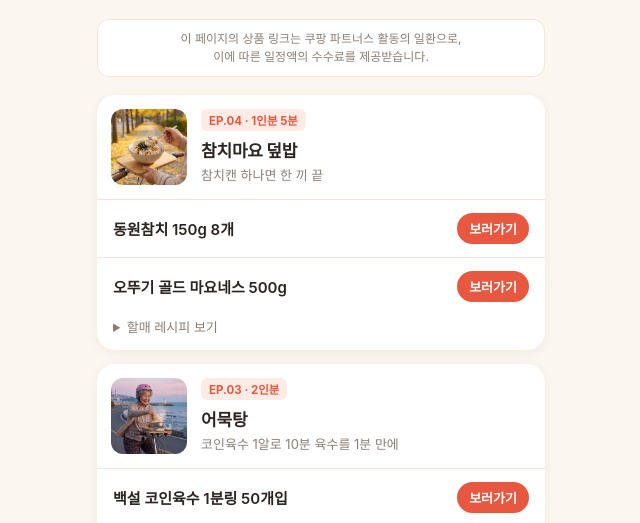
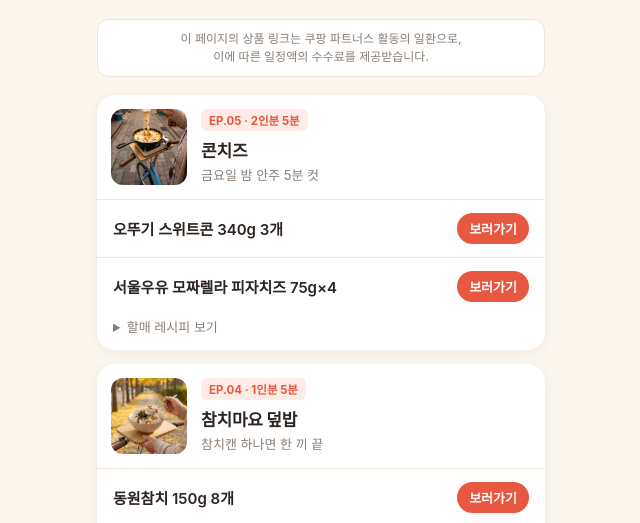
Before and after one commit to pedal-halmae/pedal-halmae.github.io, a plain HTML site: page index.html in a window 1280 px wide. Shown: the part 272-795 px from the top of the page, without its empty margins (319-959 px from the left). Drawn offline with Linux system fonts and the light colour scheme; a web font is replaced by a local one.

Commit message:
EP05 콘치즈 카드 추가

```diff
--- a/index.html
+++ b/index.html
@@ -58,6 +58,20 @@
   <!-- 최신 편이 맨 위 -->
   <section class="ep">
     <div class="ep-head">
+      <img src="ep05.jpg" alt="콘치즈">
+      <div><span class="tag">EP.05 · 2인분 5분</span><h2>콘치즈</h2><p class="sub">금요일 밤 안주 5분 컷</p></div>
+    </div>
+    <div class="links">
+      <a href="https://link.coupang.com/a/hTxYPdsjZc">오뚜기 스위트콘 340g 3개<span class="go">보러가기</span></a>
+      <a href="https://link.coupang.com/a/hTx0c4zlue">서울우유 모짜렐라 피자치즈 75g×4<span class="go">보러가기</span></a>
+    </div>
+    <details><summary>할매 레시피 보기</summary><ol>
+      <li>옥수수 1캔 물기 꼭 빼기</li><li>마요네즈 2큰술</li><li>설탕 1큰술, 슥슥 섞기</li><li>모짜렐라 듬뿍</li><li>뚜껑 덮고 약불 3분</li>
+    </ol></details>
+  </section>
+
+  <section class="ep">
+    <div class="ep-head">
       <img src="ep04.jpg" alt="참치마요 덮밥">
       <div><span class="tag">EP.04 · 1인분 5분</span><h2>참치마요 덮밥</h2><p class="sub">참치캔 하나면 한 끼 끝</p></div>
     </div>
```
Also changed, not shown: ep05.jpg (added).
